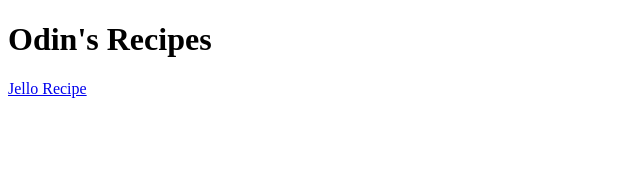
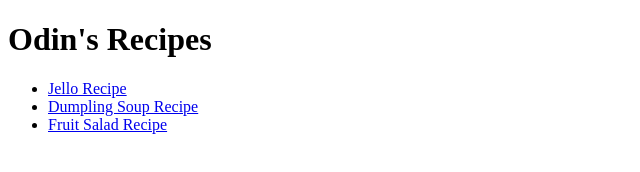
Before and after one commit to iyilmaz24/odin-recipes, a plain HTML site: page index.html in a window 1280 px wide. Shown: the whole page, without its empty margins (0-640 px from the left). Drawn offline with Linux system fonts and the light colour scheme.

Commit message:
Add anchor tags for 2 html files, create <ul> list
Add anchor tags for the "dumpling_soup.html" and "fruit_salad.html"
files. Put all recipe page linking anchor tags in a unordered list.

```diff
--- a/index.html
+++ b/index.html
@@ -9,6 +9,18 @@
 
     <body>
         <h1>Odin's Recipes</h1>
-        <a href="./recipes/jello.html">Jello Recipe</a>
+
+        <ul>
+            <li>
+                <a href="./recipes/jello.html">Jello Recipe</a>
+            </li>
+            <li>
+                <a href="./recipes/dumpling_soup.html">Dumpling Soup Recipe</a>
+            </li>
+            <li>
+                <a href="./recipes/fruit_salad.html">Fruit Salad Recipe</a>
+            </li>
+        </ul>
+
     </body>
 </html>
```
